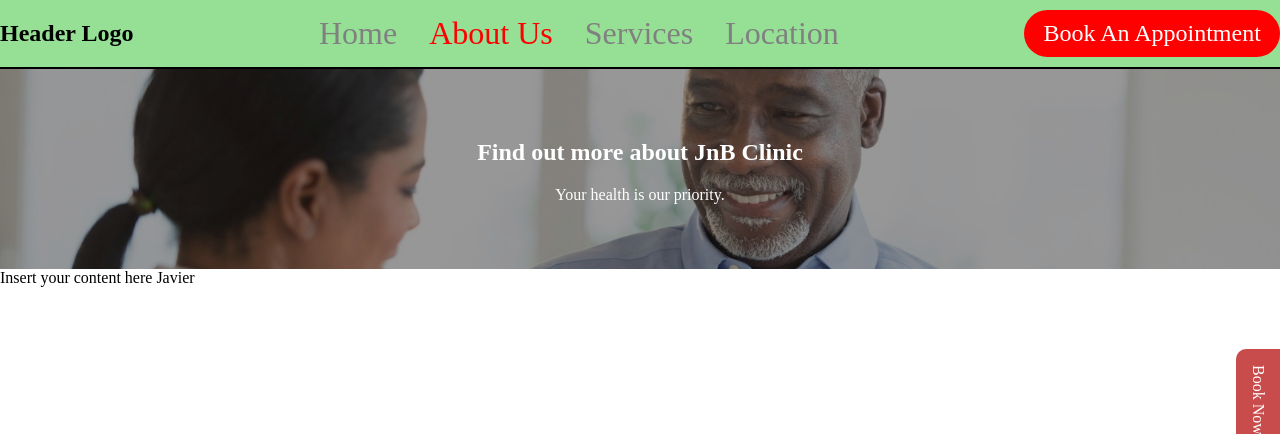
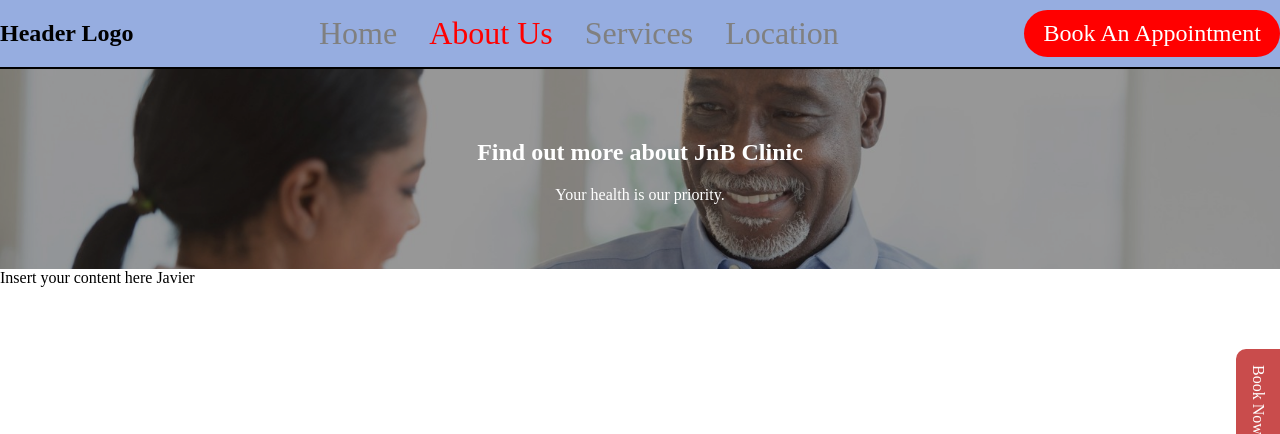
Before and after one commit to 8holic/IE4727-Group-Project, a PHP site: page /basic_version/about.html in a window 1280 px wide. Shown: the top 434 px of the page. Run offline with PHP 8.4, Linux system fonts and the light colour scheme.

Commit message:
changed banner color to blue

```diff
--- a/basic_version/style.css
+++ b/basic_version/style.css
@@ -15,7 +15,7 @@ body {
 .nav {
   justify-content: space-between;
   border-bottom: 2px solid black;
-  background-color: #96e096;
+  background-color: #96ade0;
 }
 
 .nav .links {
```
